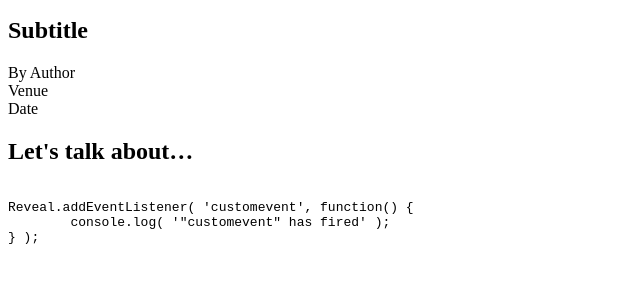
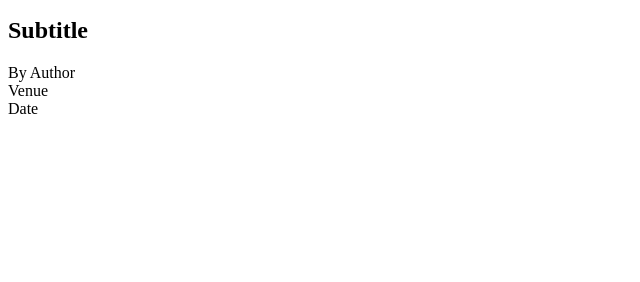
Before and after one commit to tagae/javascript-refresher, a website: page index.html in a window 1280 px wide. Shown: the part 50-332 px from the top of the page, without its empty margins (0-640 px from the left). Drawn offline with Linux system fonts and the light colour scheme.

Commit message:
chore: cleanup

```diff
--- a/index.html
+++ b/index.html
@@ -16,13 +16,6 @@
             Date
           </p>
       </section>
-      <section>
-        <h1>Let's talk about…</h1>
-        <pre><code class="javascript" data-trim contenteditable>
-Reveal.addEventListener( 'customevent', function() {
-        console.log( '"customevent" has fired' );
-} );
-        </code></pre>
-      </section>
     </div>
+  </body>
 </html>
```
Also changed, not shown: config.js (+13 -8 lines).
